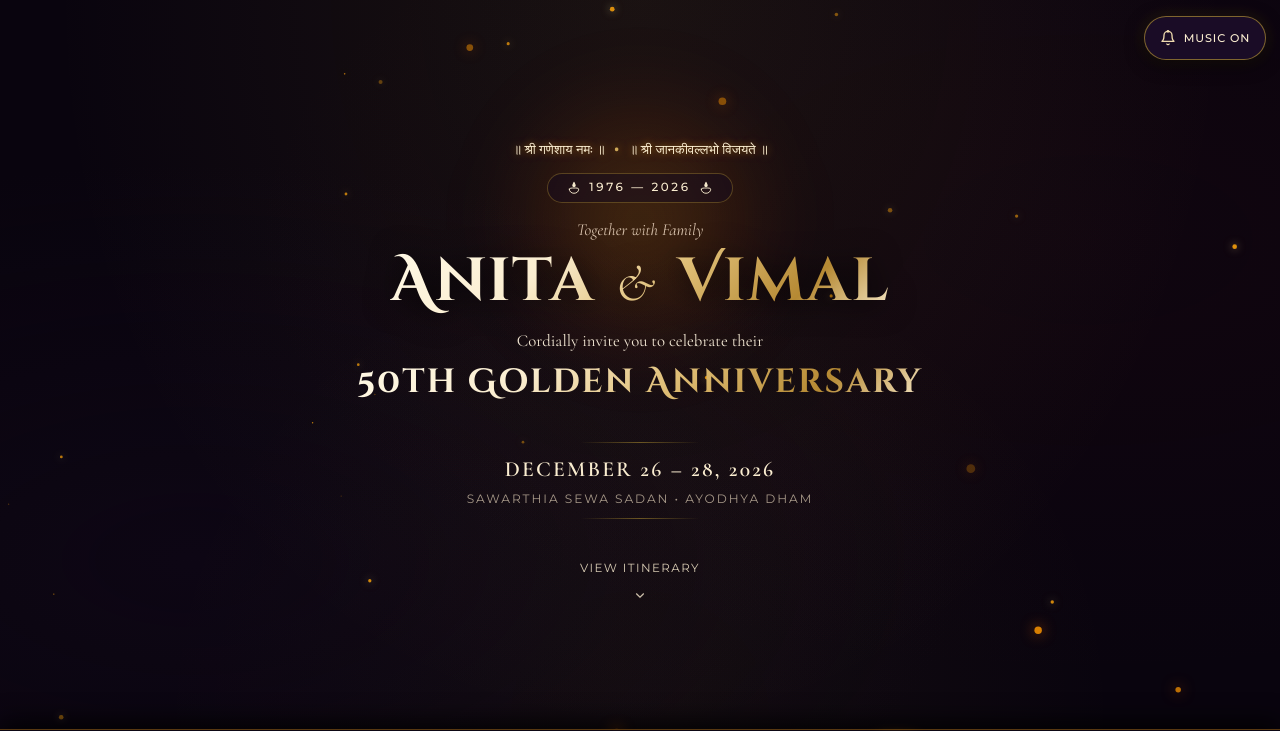
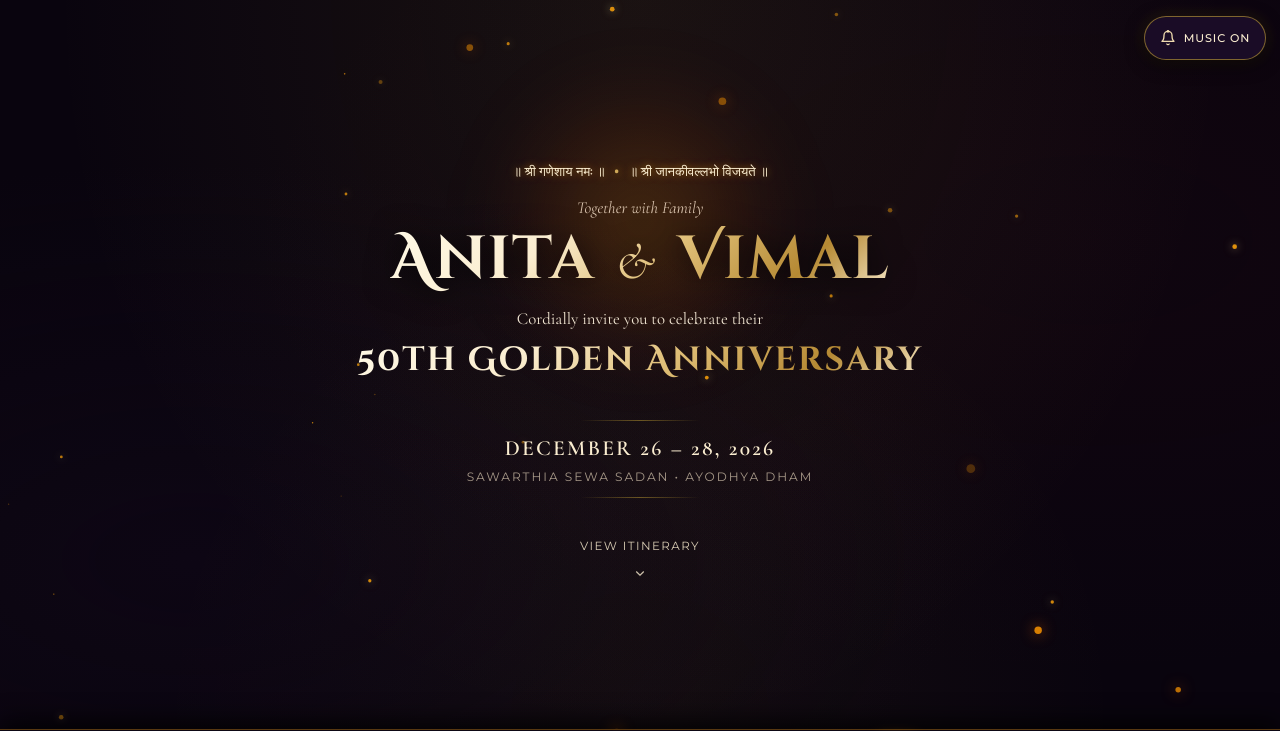
Before and after one commit to aryawadhwa/nani-nanu, a plain HTML site: page index.html in a window 1280 px wide. Shown: the top 731 px of the page. Drawn offline with nearby package versions, Linux system fonts and the light colour scheme; a web font is replaced by a local one.

Commit message:
fix(hero): remove 1976 - 2026 placeholder badge from hero and OG banner

```diff
--- a/index.html
+++ b/index.html
@@ -13,21 +13,21 @@
   <meta property="og:site_name" content="Anita & Vimal 50th Golden Anniversary">
   <meta property="og:title" content="Anita & Vimal — 50th Golden Anniversary | Ayodhya Dham">
   <meta property="og:description" content="December 26–28, 2026 • Sawarthia Sewa Sadan, Ayodhya. 3 Days of Celebration, Wedding Programme & Gala Dinner.">
-  <meta property="og:image" content="https://aryawadhwa.github.io/nani-nanu/assets/og-preview.jpg?v=5">
-  <meta property="og:image:secure_url" content="https://aryawadhwa.github.io/nani-nanu/assets/og-preview.jpg?v=5">
+  <meta property="og:image" content="https://aryawadhwa.github.io/nani-nanu/assets/og-preview.jpg?v=6">
+  <meta property="og:image:secure_url" content="https://aryawadhwa.github.io/nani-nanu/assets/og-preview.jpg?v=6">
   <meta property="og:image:type" content="image/jpeg">
   <meta property="og:image:width" content="1200">
   <meta property="og:image:height" content="630">
   <meta property="og:image:alt" content="Anita & Vimal — 50th Golden Anniversary Celebration, Ayodhya Dham">
 
   <!-- Apple & Touch Icons -->
-  <link rel="image_src" href="https://aryawadhwa.github.io/nani-nanu/assets/og-preview.jpg?v=5">
+  <link rel="image_src" href="https://aryawadhwa.github.io/nani-nanu/assets/og-preview.jpg?v=6">
 
   <!-- Twitter Card -->
   <meta name="twitter:card" content="summary_large_image">
   <meta name="twitter:title" content="Anita & Vimal — 50th Golden Anniversary | Ayodhya Dham">
   <meta name="twitter:description" content="December 26–28, 2026 • Sawarthia Sewa Sadan, Ayodhya Dham.">
-  <meta name="twitter:image" content="https://aryawadhwa.github.io/nani-nanu/assets/og-preview.jpg?v=5">
+  <meta name="twitter:image" content="https://aryawadhwa.github.io/nani-nanu/assets/og-preview.jpg?v=6">
 
   <!-- Mobile Theme Color -->
   <meta name="theme-color" content="#0c0813">
@@ -79,18 +79,6 @@
           <span class="sacred-shloka-main">॥ श्री गणेशाय नमः ॥</span>
           <span class="sacred-divider-dot">•</span>
           <span class="sacred-shloka-main">॥ श्री जानकीवल्लभो विजयते ॥</span>
-        </div>
-
-        <div class="golden-badge">
-          <svg class="graphic-icon diya-mini" viewBox="0 0 24 24" aria-hidden="true">
-            <path d="M12 2c0 2-2 3.5-2 5.5a2 2 0 1 0 4 0C14 5.5 12 4 12 2z" fill="currentColor"/>
-            <path d="M4 14c0 4.4 3.6 7 8 7s8-2.6 8-7c0-2-4-2-8-2s-8 0-8 2z" fill="none" stroke="currentColor" stroke-width="1.6"/>
-          </svg>
-          <span>1976 — 2026</span>
-          <svg class="graphic-icon diya-mini" viewBox="0 0 24 24" aria-hidden="true">
-            <path d="M12 2c0 2-2 3.5-2 5.5a2 2 0 1 0 4 0C14 5.5 12 4 12 2z" fill="currentColor"/>
-            <path d="M4 14c0 4.4 3.6 7 8 7s8-2.6 8-7c0-2-4-2-8-2s-8 0-8 2z" fill="none" stroke="currentColor" stroke-width="1.6"/>
-          </svg>
         </div>
 
         <p class="cinematic-kicker">Together with Family</p>
```
Also changed, not shown: og_template.html (+1 -5 lines), assets/invite-card.jpg, assets/og-preview.jpg.
